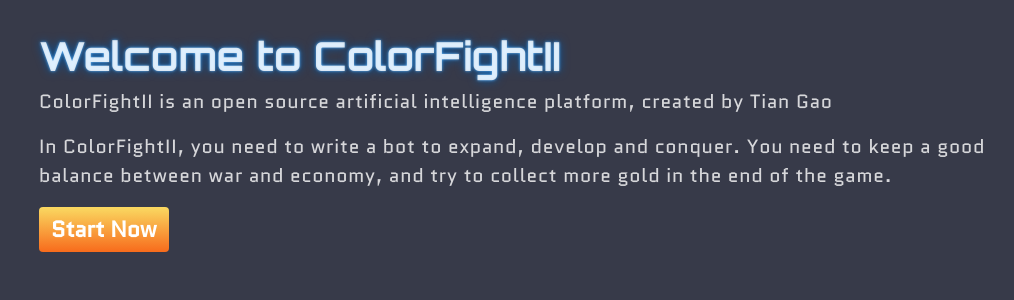
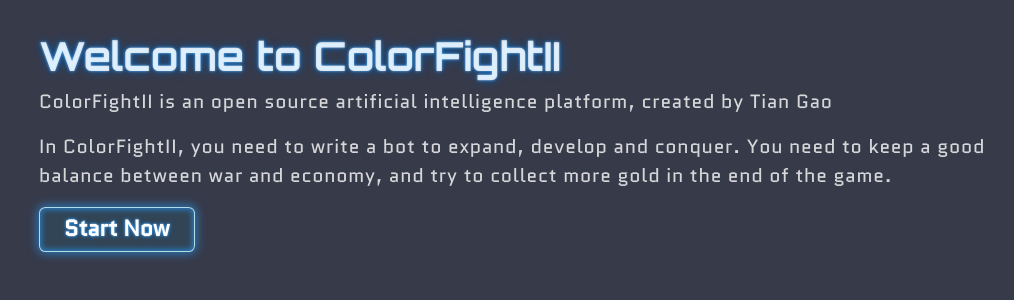
Before and after one commit to gaogaotiantian/ColorFightIIServer, a Django app: template web/templates/index.html in a window 1280 px wide. Shown: the part 191-491 px from the top of the page, without its empty margins (126-1140 px from the left). Run offline with Django 3.2, Linux system fonts and the light colour scheme; the template is opened without the code that fills it, so the values that code supplies are empty; some libraries are stand-ins or nearby versions.

Commit message:
Update gameStage and button style. (#23)

```diff
--- a/web/static/page.css
+++ b/web/static/page.css
@@ -71,10 +71,37 @@ body {
 .section-overview a {
     font-size: 1.4rem;
     font-family: 'Quantico';
-    background-image: linear-gradient(-180deg, #fad961, #f76b1c);
+    /* background-image: linear-gradient(-180deg, #fad961, #f76b1c); */
     font-weight: 600;
     color: #fff;
     border: 0;
+}
+
+.section-overview .start-button {
+    font-size: 1.4rem;
+    font-family: 'Quantico';
+    font-weight: 600;
+    color: #ffffff;
+    background-color: rgb(63, 98, 128);
+    padding: 0.3rem 1.5rem 0.3rem 1.5rem;
+    margin-right: 2rem;
+    text-shadow:
+        0px 0px 3px #66b5ff,
+        0px 0px 5px #0059a1;
+    border: solid  1.5px rgba(201, 247, 255, 0.85);
+    border-radius: 0.5vw;
+    box-shadow:
+        0px 0px 10px 2px rgba(36,155,252,0.6),
+        inset 0px 0px 5px 2px rgba(36,155,252,0.6);
+    background-color: rgba(43,94,117,0.32);
+    transition: background-color 0.1s, box-shadow 0.1s;
+}
+
+.section-overview .start-button:hover {
+    background-color: rgba(181,209,255,0.89);
+    box-shadow:
+        0px 0px 20px 2px rgba(36,155,252,0.6),
+        inset 0px 0px 15px 2px rgba(36,155,252,0.6);
 }
 
 .btn-start {
@@ -135,12 +162,23 @@ body {
     background-color: rgb(63, 98, 128);
     padding: 0.3rem 1.5rem 0.3rem 1.5rem;
     margin-right: 2rem;
+    text-shadow:
+        0px 0px 3px #66b5ff,
+        0px 0px 5px #0059a1;
+    border: solid  1.5px rgba(201, 247, 255, 0.856);
+    border-radius: 0.5vw;
+    box-shadow:
+        0px 0px 10px 2px rgba(36,155,252,0.6),
+        inset 0px 0px 5px 2px rgba(36,155,252,0.6);
+    background-color: rgba(43,94,117,0.32);
+    transition: background-color 0.1s, box-shadow 0.1s;
 }
 
 .doc-section button:hover {
+    background-color: rgba(181,209,255,0.89);
     box-shadow:
-        0px 0px 2px 1px #84bdff,
-        0px 0px 10px 2px #497297;
+        0px 0px 20px 2px rgba(36,155,252,0.6),
+        inset 0px 0px 15px 2px rgba(36,155,252,0.6);
 }
 
 .doc-section h1 {
@@ -261,8 +299,8 @@ code {
 .modal-foot button:hover {
     background-color: transparent;
     box-shadow:
-        0px 0px 10px 1px rgba(201, 247, 255, 0.856);
-        inset 0px 0px 5px 1px rgba(31,148,243,0.878),
+        0px 0px 10px 1px rgba(201, 247, 255, 0.856),
+        inset 0px 0px 5px 1px rgba(31,148,243,0.88);
 }
 
 .modal-foot button:active {
--- a/web/templates/index.html
+++ b/web/templates/index.html
@@ -12,7 +12,7 @@
             <h1>Welcome to ColorFightII</h1>
             <p>ColorFightII is an open source artificial intelligence platform, created by Tian Gao</p>
             <p>In ColorFightII, you need to write a bot to expand, develop and conquer. You need to keep a good balance between war and economy, and try to collect more gold in the end of the game.</p>
-            <a class="btn" href="/getstarted">Start Now</a>
+            <a href="/getstarted"><button class="start-button">Start Now</button></a>
           </div>
         </div>
       </div>
```
Also changed, not shown: web/static/gamerender.js (+4 -3 lines), web/static/gameroom.css (+13 -4 lines).
